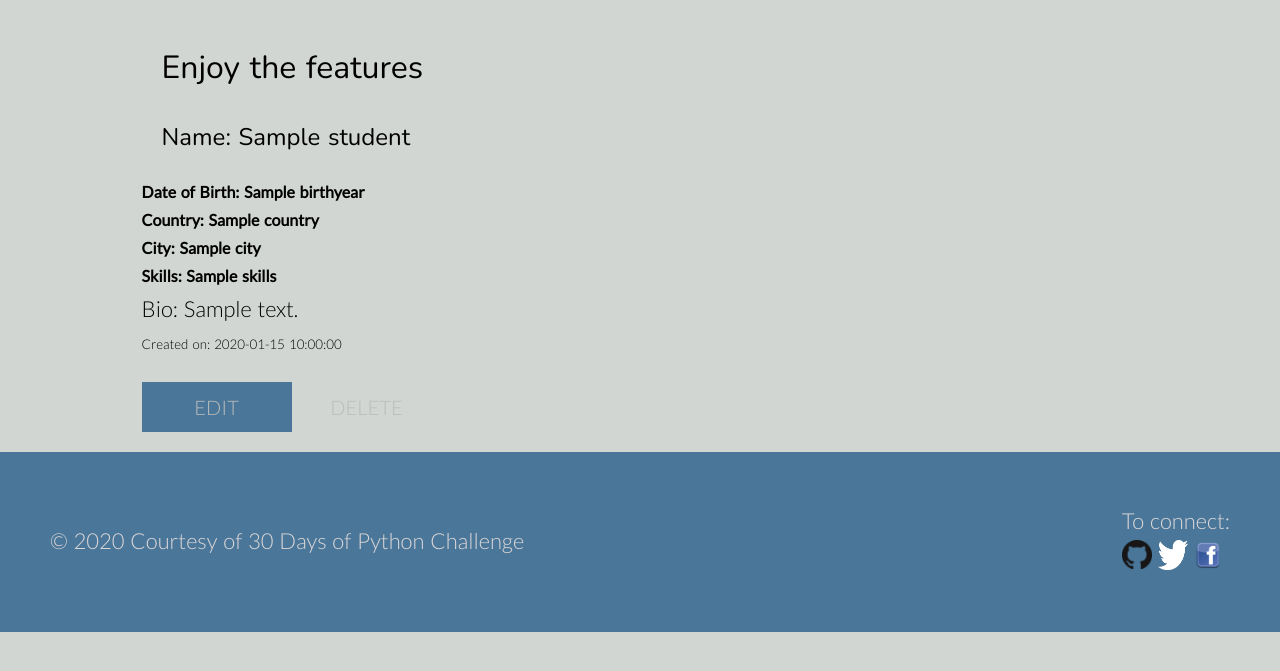
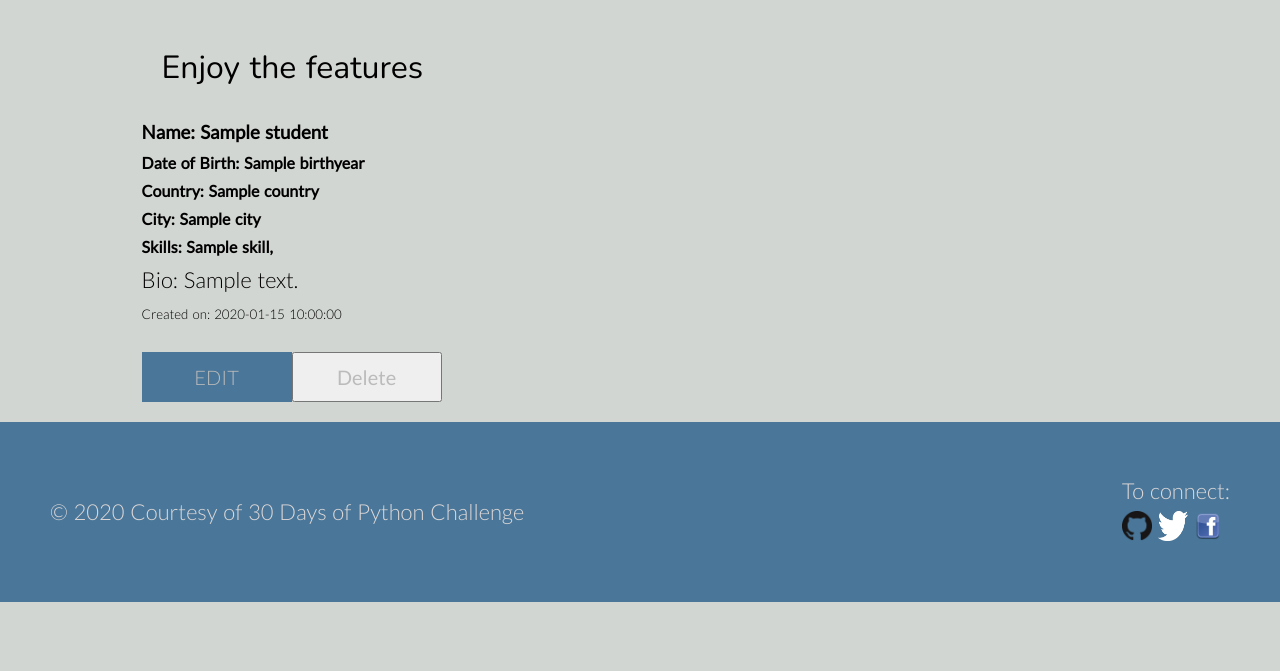
Before and after one commit to BenFaruna/text-analyzer, a Flask app: template templates/students/students.html in a window 1280 px wide. Shown: the part 99-770 px from the top of the page. Run offline with Flask 2, Linux system fonts and the light colour scheme; the template is opened without the code that fills it: most values are stand-ins (such as "Sample title", 1, 10 or a date in 2020).

Commit message:
The delete button works now, moving to updating data

```diff
--- a/app.py
+++ b/app.py
@@ -11,11 +11,11 @@ from alphabets import Alphabets
 app = Flask(__name__)
 app.config['SEND_FILE_MAX_AGE_DEFAULT'] = 0
 
-# MONGODB_URL = 'mongodb+srv://neobot:neodynamics@30daysofpython-pa4u3.mongodb.net/<dbname>?retryWrites=true&w=majority'
+MONGODB_URL = 'mongodb+srv://neobot:neodynamics@30daysofpython-pa4u3.mongodb.net/<dbname>?retryWrites=true&w=majority'
 
-# client = pymongo.MongoClient(MONGODB_URL)
+client = pymongo.MongoClient(MONGODB_URL)
 
-# db = client['thirty_days_of_python']
+db = client['thirty_days_of_python']
 
 
 @app.route('/')
@@ -56,19 +56,24 @@ def result():
 def students():
     if request.method == 'POST':
 
-        return redirect(url_for('student_list'))
+        return render_template(url_for('student_list'))
     else:
 
         student = db.students.find()
         return Response(dumps(student), mimetype='application/json')
 
 
+@app.route('/api/v1.0/students/<id>', methods=['GET', 'POST'])
+def find_students(id):
+    if request.method == 'POST':
+        delete_student(id)
+        return redirect(url_for('student_list'))
 
-@app.route('/api/v1.0/students/<id>')
-def find_students(id):
-    student = db.students.find_one({'_id' : ObjectId(id)})
+    else:
 
-    return Response(dumps(student), mimetype='application/json')
+        student = db.students.find_one({'_id' : ObjectId(id)})
+
+        return Response(dumps(student), mimetype='application/json')
 
 
 @app.route('/students/', methods=['GET', 'POST'])
@@ -80,7 +85,7 @@ def student_list():
         city = request.form['city']
         skills = request.form['skills'].split(', ')
         bio = request.form['bio']
-        created_on = datetime.now() # .strftime('%Y-%m-%d %H:%M:%S')
+        created_on = datetime.now().strftime('%Y-%m-%d %H:%M:%S')
 
         student = {
             'name' : name,
@@ -95,6 +100,7 @@ def student_list():
         return redirect(url_for('student_list'))
     else:
         students_list = db.students.find()
+
         return render_template('students/students.html', students=students_list)
 
 
@@ -106,7 +112,6 @@ def create_student():
 
 @app.route('/students/update/<id>', methods=['GET', 'POST'])
 def update(id):
-
     if request.method == 'POST':
         return redirect(url_for('student_list'))
 
@@ -119,7 +124,7 @@ def update(id):
         skills = request.form['skills'].split(', ')
         bio = request.form['bio']
 
-        return render_template('students/update/update_id.html') # , _id=query, name=name, dob=dob, country=country, city=city, skills=skills, bio=bio)
+        return render_template('students/update/update_id.html', id=query, name=name, dob=dob, country=country, city=city, skills=skills, bio=bio)
 
 
 @app.route('/api/v1.0/students/update/<id>', methods=['PUT'])
@@ -143,19 +148,19 @@ def update_student(id):
         'created_at': created_on
     }
 
-    db.students.updare_one(query, student)
+    db.students.update_one(query, student)
 
-    return render_template(url_for('student_list'))
+    return
 
 
-# @app.route('/api/v1.0/student/<id>', methods=['DELETE'])
-# def delete_student(id):
+@app.route('/api/v1.0/student/<id>', methods=['DELETE'])
+def delete_student(id):
 
-#     query = {'_id':ObjectId(id)}
+    query = {'_id':ObjectId(id)}
 
-#     db.students.delete_one(query)
+    db.students.delete_one(query)
 
-#     return redirect(url_for('student_list'))
+    return
 
 
 if __name__ == '__main__':
--- a/templates/students/students.html
+++ b/templates/students/students.html
@@ -7,19 +7,19 @@
         <h1>Enjoy the features</h1>
         {% for student in students %}
 
-        <h2>Name: {{student['name']}}</h2>
+        <h3>Name: {{student['name']}}</h3>
         <h4>Date of Birth: {{student['birthyear']}}</h4>
         <h4>Country: {{student['country']}}</h4>
         <h4>City: {{student['city']}}</h4>
-        <h4>Skills: {{student['skills']}}</h4>
+        <h4>Skills: {% for skill in student['skills'] %} {{skill}}, {% endfor %}</h4>
         <p>Bio: {{student['bio']}}</p>
         <small>Created on: {{student['created_at']}}</small>
 
         <div class='controls'>
 
-            <a class="btn btn-primary" href="/students/update/<student_id>">EDIT</a>
-            <form action="#" method="POST">
-                <a class="btn btn-danger" href="#">DELETE</a>
+            <a class="btn btn-primary" href="{{url_for('update', id=student['_id'])}}">EDIT</a>
+            <form action="{{url_for('find_students', id=student['_id'])}}" method="POST">
+                <input class="btn btn-danger" type="submit" value="Delete" />
             </form>
         </div>
         {% endfor %}
```
Also changed, not shown: 1 other file.
